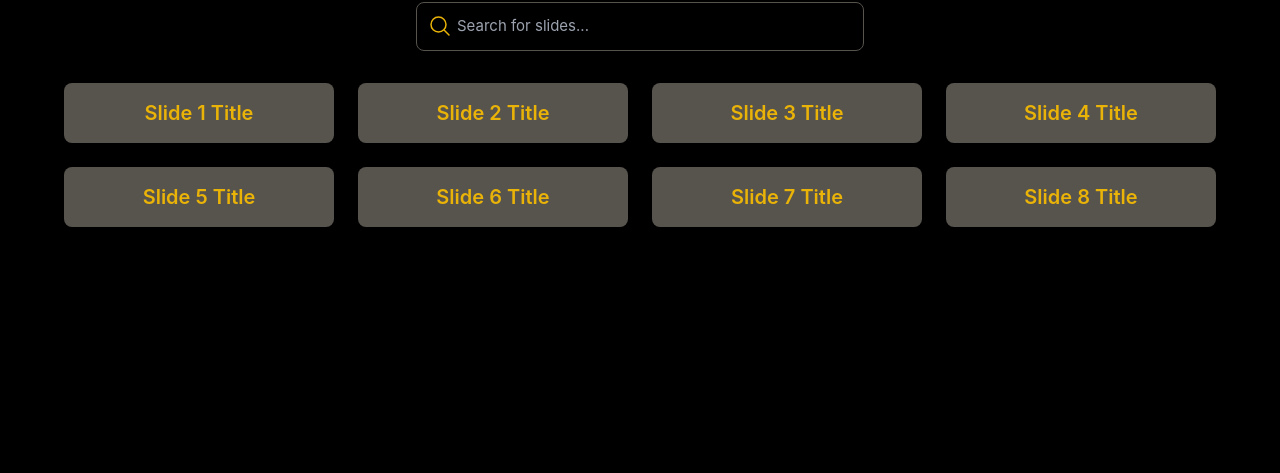
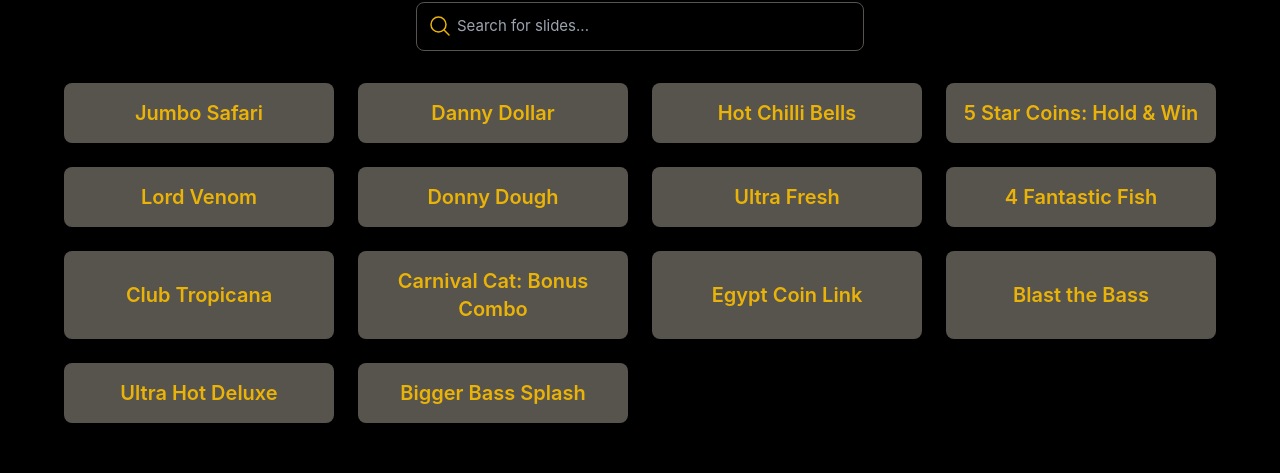
Before and after one commit to Katiasun/Vue--task-test, a Vue app: page /games in a window 1280 px wide. Shown: the part 126-599 px from the top of the page. Built offline with nearby package versions, Linux system fonts and the light colour scheme; what vue-circle-flags would draw is missing.

Commit message:
change 'slides' (array of objs) in component GamePage.vue

```diff
--- a/src/views/GamesPage.vue
+++ b/src/views/GamesPage.vue
@@ -6,54 +6,20 @@ import BaseInput from '@/components/base/BaseInput.vue'
 const searchText = ref('')
 
 const slides = [
-  {
-    image: '/src/imgs/main1.jpg',
-    title: 'Slide 1 Title', // Added title
-    buttonText: 'Learn More',
-    buttonTheme: 'primary',
-  },
-  {
-    image: '/src/imgs/main2.jpg',
-    title: 'Slide 2 Title', // Added title
-    buttonText: 'Discover',
-    buttonTheme: 'primary',
-  },
-  {
-    image: '/src/imgs/main3.jpg',
-    title: 'Slide 3 Title', // Added title
-    buttonText: 'Get Started',
-    buttonTheme: 'primary',
-  },
-  {
-    image: '/src/imgs/main4.jpg',
-    title: 'Slide 4 Title', // Added title
-    buttonText: 'Get Started',
-    buttonTheme: 'primary',
-  },
-  {
-    image: '/src/imgs/main5.jpg',
-    title: 'Slide 5 Title', // Added title
-    buttonText: 'Get Started',
-    buttonTheme: 'primary',
-  },
-  {
-    image: '/src/imgs/main6.jpg',
-    title: 'Slide 6 Title', // Added title
-    buttonText: 'Get Started',
-    buttonTheme: 'primary',
-  },
-  {
-    image: '/src/imgs/main7.jpg',
-    title: 'Slide 7 Title', // Added title
-    buttonText: 'Get Started',
-    buttonTheme: 'primary',
-  },
-  {
-    image: '/src/imgs/main7.jpg',
-    title: 'Slide 8 Title', // Added title
-    buttonText: 'Get Started',
-    buttonTheme: 'primary',
-  },
+  { title: 'Jumbo Safari' },
+  { title: 'Danny Dollar' },
+  { title: 'Hot Chilli Bells' },
+  { title: '5 Star Coins: Hold & Win' },
+  { title: 'Lord Venom' },
+  { title: 'Donny Dough' },
+  { title: 'Ultra Fresh' },
+  { title: '4 Fantastic Fish' },
+  { title: 'Club Tropicana' },
+  { title: 'Carnival Cat: Bonus Combo' },
+  { title: 'Egypt Coin Link' },
+  { title: 'Blast the Bass' },
+  { title: 'Ultra Hot Deluxe' },
+  { title: 'Bigger Bass Splash' },
 ]
 </script>
 
```
